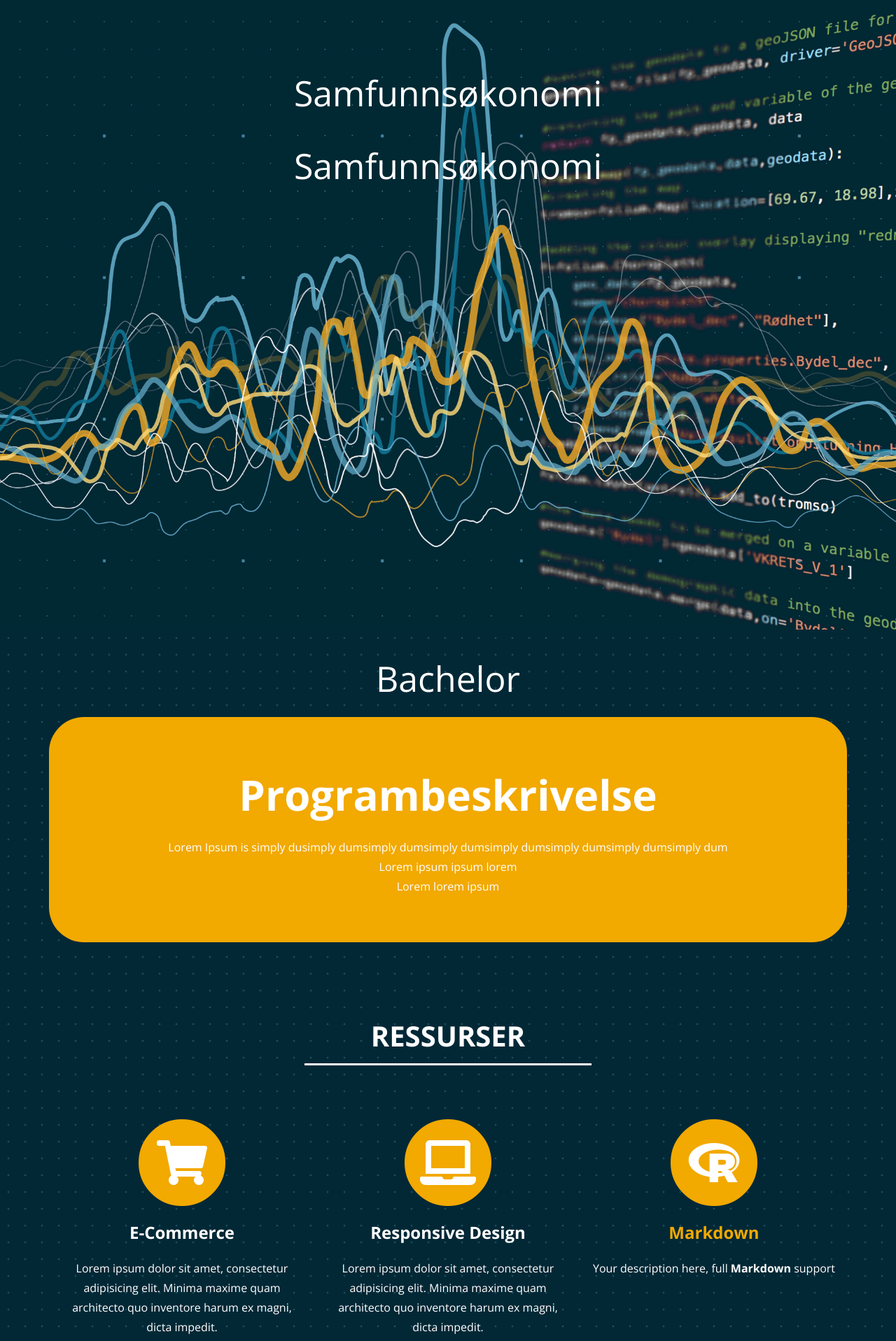
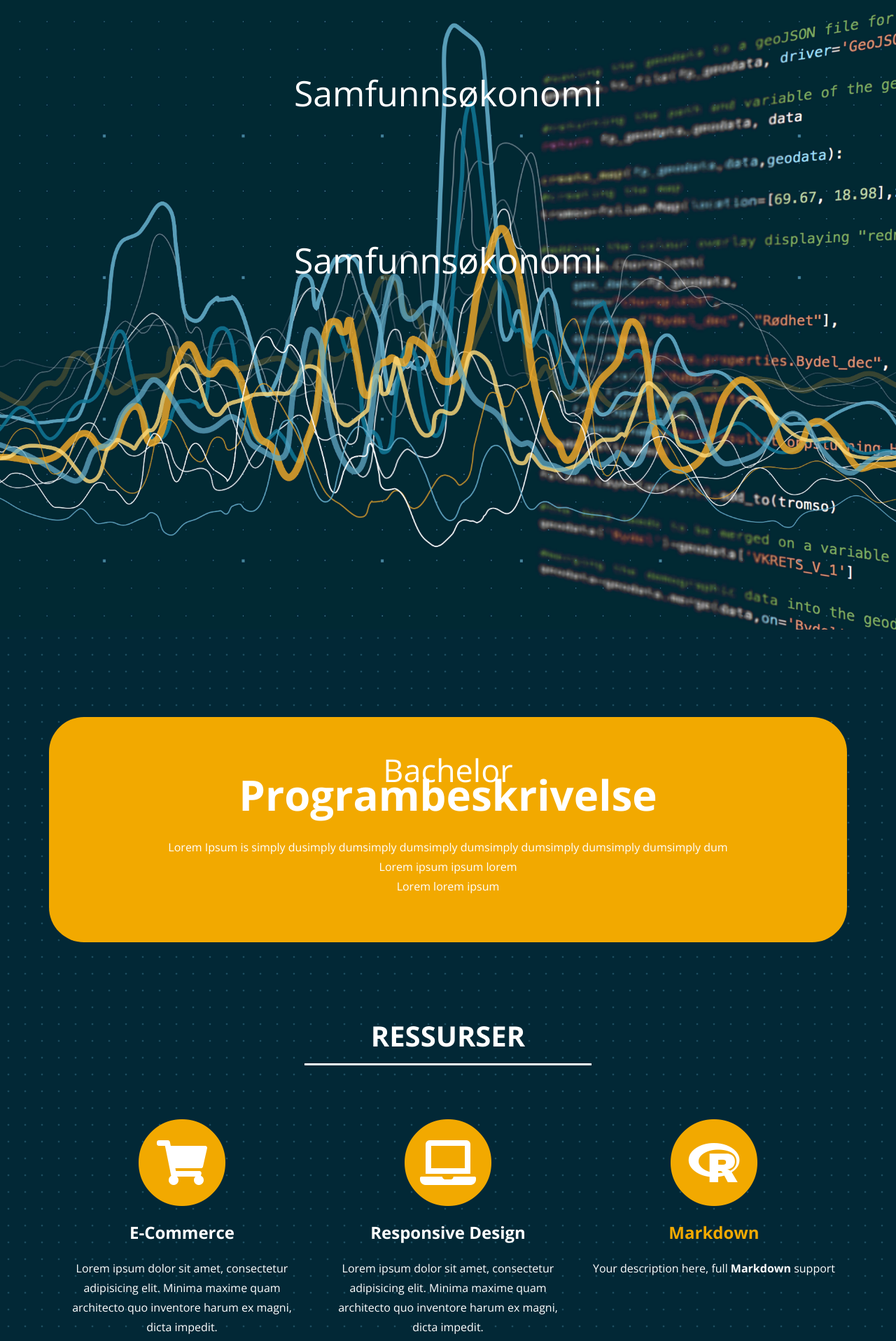
Before and after one commit to uit-econ/uit-econ.github.io, a Jekyll site: the page built from index.md, in a window 1280 px wide. Shown: the top 1917 px of the page at 70% size. Built offline with Jekyll 4.4.1, drawn with Linux system fonts in a browser that asks for light colours.

Commit message:
Update custom.css

```diff
--- a/assets/css/custom.css
+++ b/assets/css/custom.css
@@ -90,9 +90,17 @@ body{
 
 	}
 
+
+
+#masthead-undertitle{
+	padding-top:15vh;
+	font-size: 50px;
+
+	}
+
 #masthead-text{
 	padding-top:70vh;
-	font-size: 50px;
+	font-size: 45px;
 
 	}
 
```
